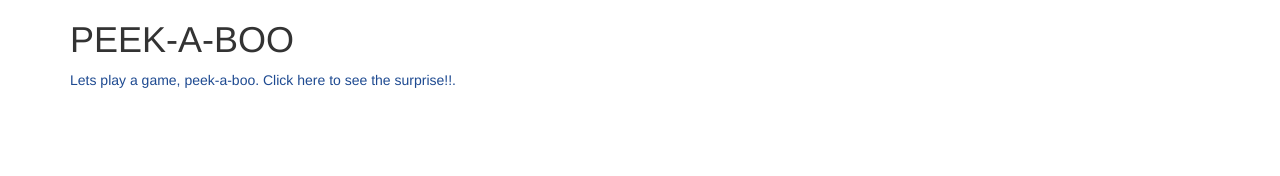
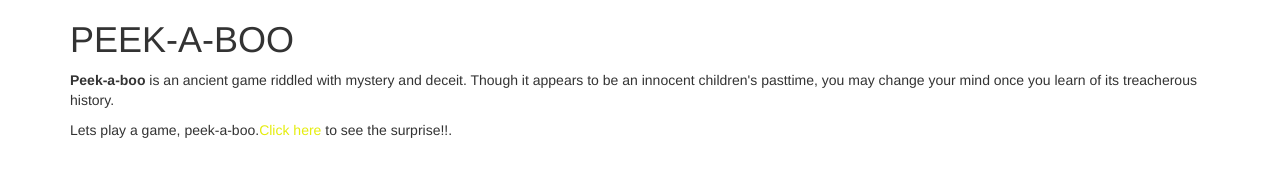
Before and after one commit to iyke254/intro-to-jquery, a plain HTML site: page index.html in a window 1280 px wide. Drawn offline with Linux system fonts and the light colour scheme.

Commit message:
final html file

```diff
--- a/css/styles.css
+++ b/css/styles.css
@@ -1,10 +1,11 @@
 .walrus-showing{
   display: none;
 }
-p {
+
+.clickable{
   cursor: pointer;
-  color: #1e4a91;
+  color: #e5ed0e;
 }
-p:hover {
+.clickable hover {
   text-decoration: underline;
 }
--- a/index.html
+++ b/index.html
@@ -11,13 +11,15 @@
   <body>
     <div class="container">
       <h1>PEEK-A-BOO</h1>
+        <p><strong>Peek-a-boo</strong> is an ancient game riddled with mystery and deceit. Though it appears to be an innocent
+          children's pasttime, you may change your mind once you learn of its treacherous history.</p>
 
       <div class="walrus-hidden">
-        <p>Lets play a game, peek-a-boo. Click here to see the surprise!!.</p>
+        <p>Lets play a game, peek-a-boo.<span class="clickable">Click here</span> to see the surprise!!.</p>
       </div>
 
       <div class="walrus-showing">
-        <p>Take a look at this cute walrus</p>
+        <p>What a cute walrus!!.<span class="clickable">Click here to hide it again</span> </p>
         <img src="img/walrus.jpg">
       </div>
     </div>
--- a/js/scripts.js
+++ b/js/scripts.js
@@ -1,5 +1,5 @@
 $(document).ready(function() {
-  $("p").click(function() {
+  $(".clickable").click(function() {
     $(".walrus-showing").toggle();
     $(".walrus-hidden").toggle();
   });
```
